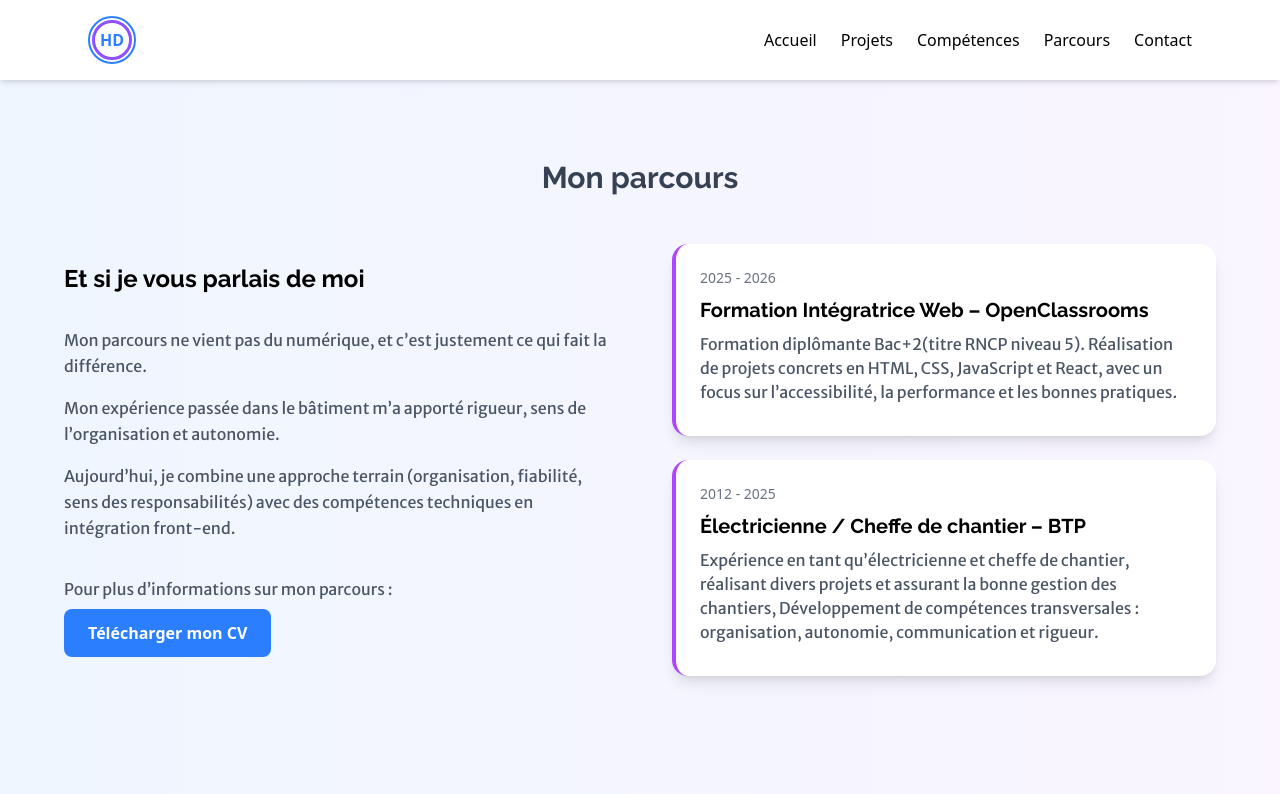
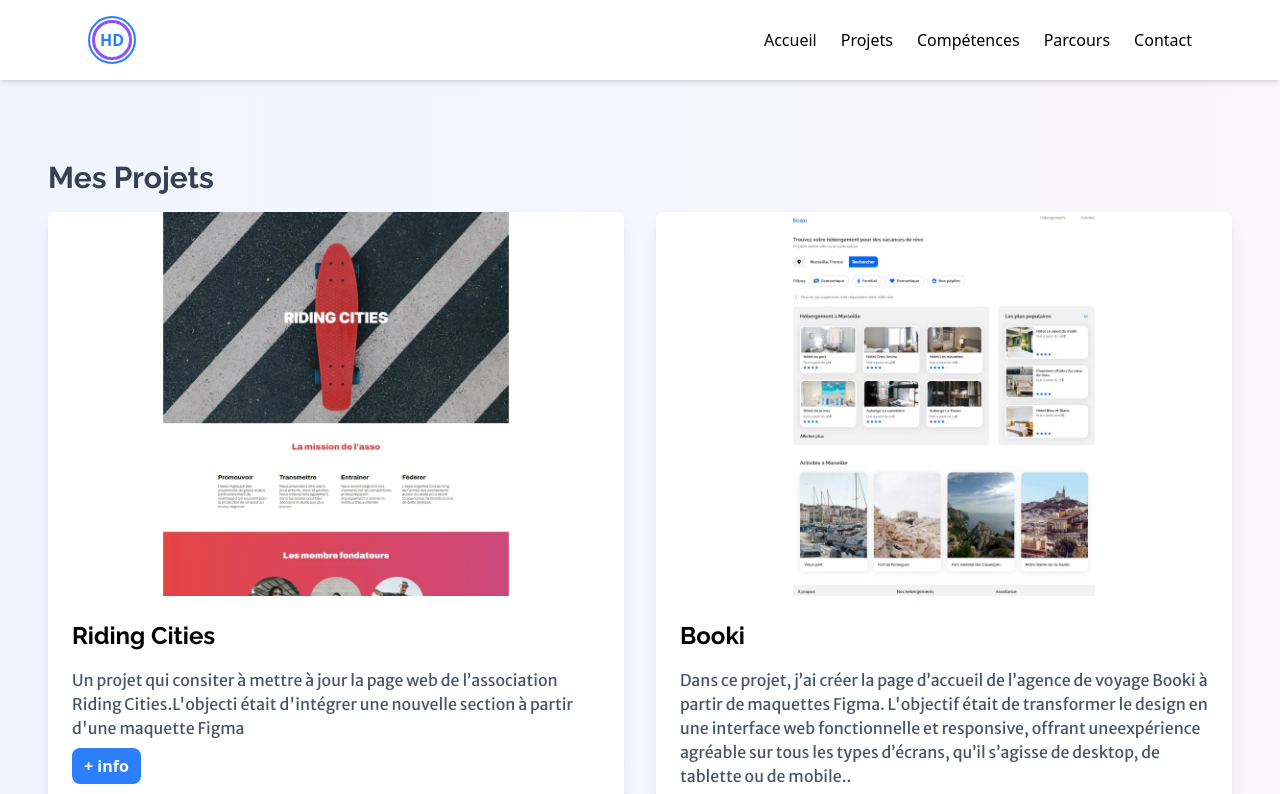
Before and after one commit to Dounia44/Portfolio, a React (Vite) app: page / in a window 1280 px wide. Shown: the top 794 px of the page. Built offline with nearby package versions, Linux system fonts and the light colour scheme.

Commit message:
feat: ajout du composant Projects

```diff
--- a/src/App.jsx
+++ b/src/App.jsx
@@ -1,12 +1,12 @@
 import Header from "./components/Header";
-import Parcours from "./components/Parcours";
+import Projects from "./components/Projects";
 import Footer from "./components/Footer";
 
 function App() {
   return (
     <div>
       <Header />
-      <Parcours />
+      <Projects />
       <Footer />
     </div>
   );
--- /dev/null
+++ b/src/components/Projects.jsx
@@ -0,0 +1,70 @@
+import { useState } from "react";
+import Button from "./Button";
+import Modal from "./Modal";
+import projects from "../data/projects";
+
+const Projects = () => {
+  const [selectedProject, setSelectedProject] = useState(null);
+
+  return (
+    <section
+      id="projects"
+      className="py-20 lg:py-40 px-6 bg-linear-to-r from-blue-50 to-purple-50"
+    >
+      <div className="container mx-auto mb-12 px-6">
+        <h2>Mes Projets</h2>
+
+        <div className="grid lg:grid-cols-2 gap-8">
+          {projects.map((project) => (
+            <div
+              key={project.id}
+              className="bg-white rounded-lg shadow-lg overflow-hidden"
+            >
+              <img
+                src={project.image}
+                alt={project.name}
+                className="w-full object-cover"
+              />
+              <div className="p-6">
+                <h3>{project.name}</h3>
+                <p>{project.description}</p>
+
+                <div className="flex gap-3">
+                  {project.live && (
+                    <Button href={project.live} size="small">
+                      Voir le site
+                    </Button>
+                  )}
+                  {project.code && (
+                    <Button
+                      href={project.code}
+                      variant="secondary"
+                      size="small"
+                    >
+                      Voir le code
+                    </Button>
+                  )}
+                  <Button
+                    onClick={() => setSelectedProject(project)}
+                    variant="primary"
+                    size="small"
+                  >
+                    + info
+                  </Button>
+                </div>
+              </div>
+            </div>
+          ))}
+        </div>
+      </div>
+
+      {/* Modal */}
+      <Modal
+        project={selectedProject}
+        onClose={() => setSelectedProject(null)}
+      />
+    </section>
+  );
+};
+
+export default Projects;
```
